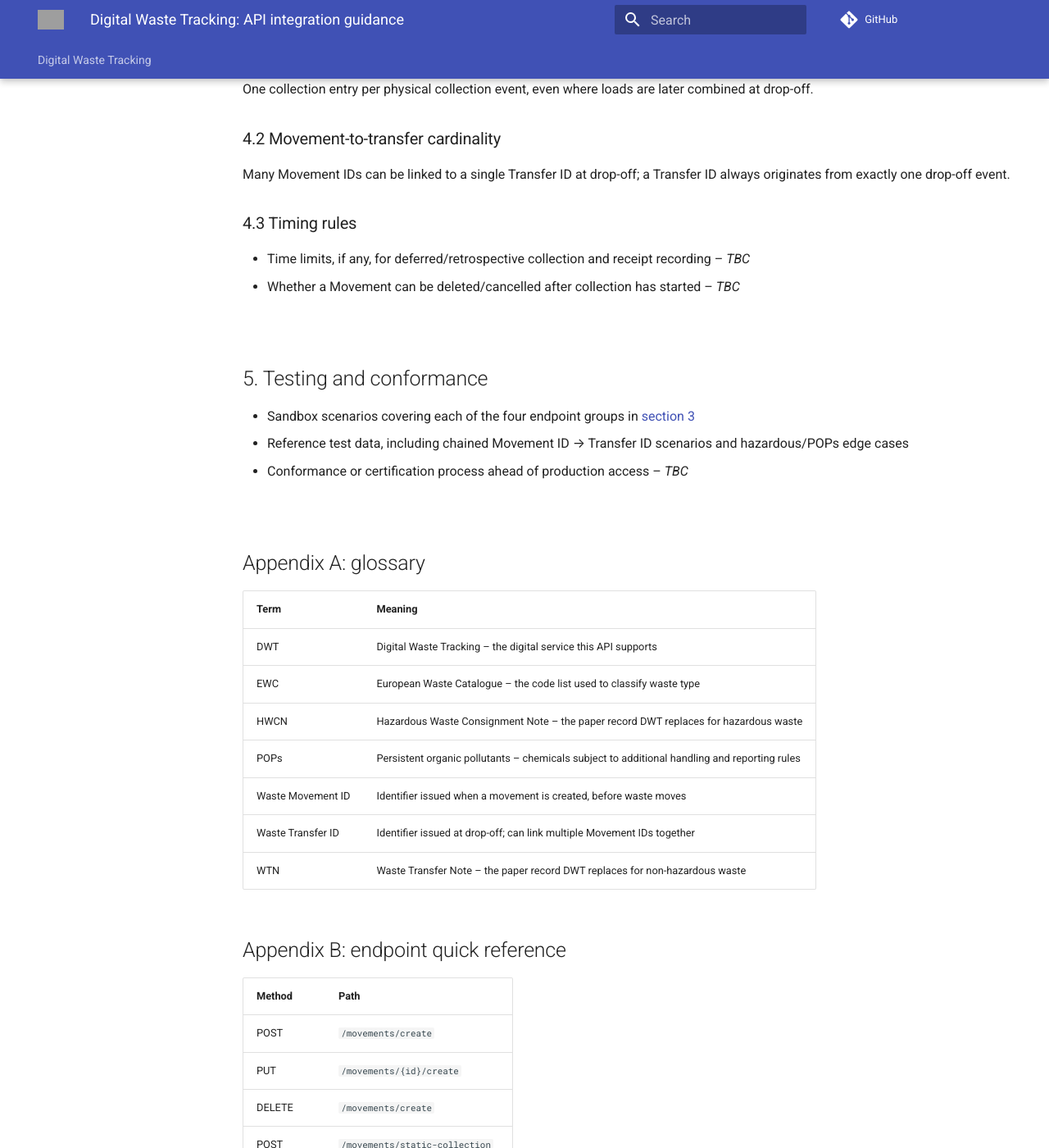
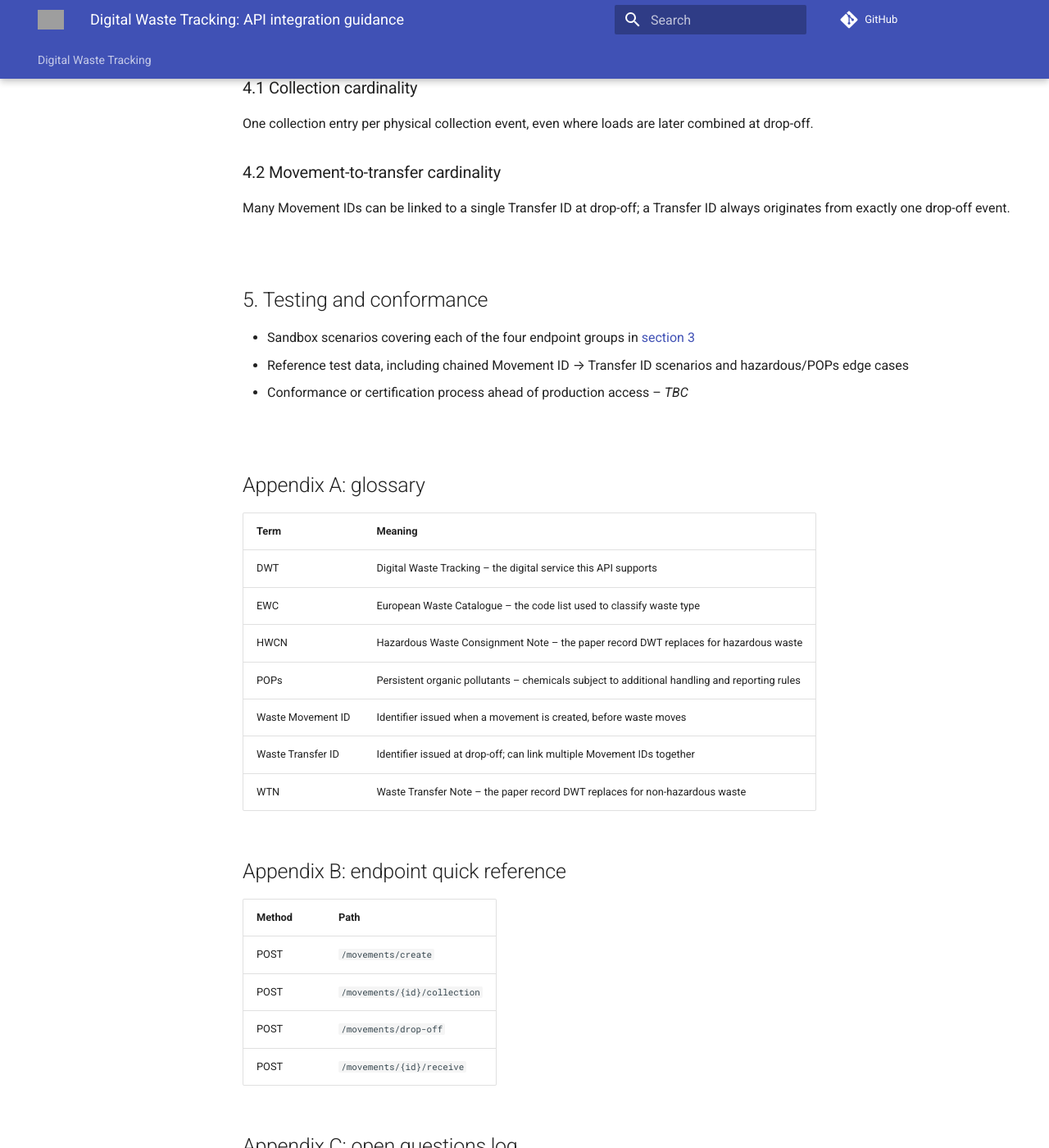
Before and after one commit to DEFRA/digital-waste-tracking-api-docs, an MkDocs documentation site: the page built from docs/software-provider-integration-guidance.md, in a window 1280 px wide and 1400 px high, scrolled down 10349 px. Shown: the whole window at 82% size. Built offline with MkDocs 1.6.1 and Material for MkDocs 9.7.7, drawn with Linux system fonts in a browser that asks for light colours; comment, search, counter and statistics services are not loaded; the version menu is left out; some of the changed text lies outside the part shown; grey boxes are pictures that could not be loaded.

Commit message:
Update software-provider-integration-guidance.md

```diff
--- a/docs/software-provider-integration-guidance.md
+++ b/docs/software-provider-integration-guidance.md
@@ -387,10 +389,6 @@ One collection entry per physical collection event, even where loads are later c
 ### 4.2 Movement-to-transfer cardinality
 Many Movement IDs can be linked to a single Transfer ID at drop-off; a Transfer ID always originates from exactly one drop-off event.
 
-### 4.3 Timing rules
-- Time limits, if any, for deferred/retrospective collection and receipt recording – *TBC*
-- Whether a Movement can be deleted/cancelled after collection has started – *TBC*
-
 <br>
 
 ## 5. Testing and conformance
@@ -419,14 +417,9 @@ Many Movement IDs can be linked to a single Transfer ID at drop-off; a Transfer
 | Method | Path |
 |---|---|
 | POST | `/movements/create` |
-| PUT | `/movements/{id}/create` |
-| DELETE | `/movements/create` |
-| POST | `/movements/static-collection` |
-| POST | `/movements/transit-collection` |
+| POST | `/movements/{id}/collection` |
 | POST | `/movements/drop-off` |
-| POST | `/movements/{id}/drop-off` |
-| POST | `/movements/receive` |
-| PUT | `/movements/{id}/receive` |
+| POST | `/movements/{id}/receive` |
 
 
 ## Appendix C: open questions log
```
Also changed, not shown: other parts of docs/software-provider-integration-guidance.md (+3 -1 lines).
